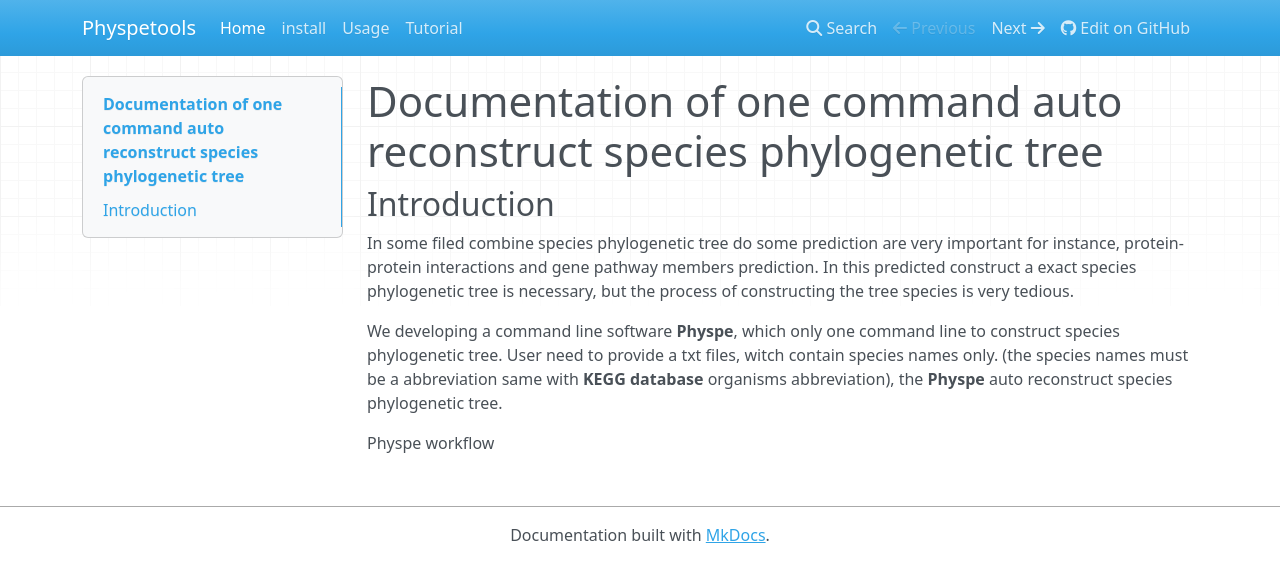
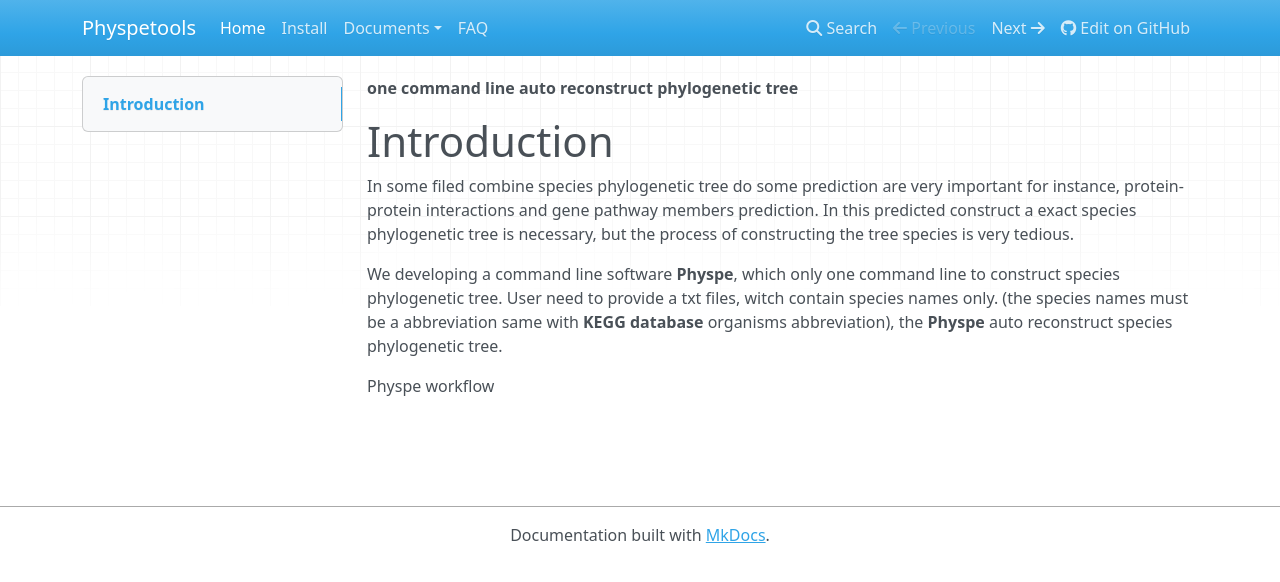
Before and after one commit to yangfangs/physpetools, an MkDocs documentation site: the page built from docs/docs/index.md, in a window 1280 px wide. Shown: the top 582 px of the page. Built offline with MkDocs 1.6.1, drawn with Linux system fonts in a browser that asks for light colours; nearby versions of some CDN libraries; old or Windows-style settings are respelled for this version of MkDocs.

Commit message:
update docs

```diff
--- a/docs/docs/index.md
+++ b/docs/docs/index.md
@@ -1,8 +1,8 @@
-# Documentation of one command auto reconstruct species phylogenetic tree
+
+**one command line auto reconstruct phylogenetic tree**
 
 
-
-## Introduction
+# Introduction
 
 In some filed combine species phylogenetic tree do some prediction are very important for instance,
 protein-protein interactions and gene pathway members prediction. In this predicted construct a exact species phylogenetic tree
--- a/docs/mkdocs.yml
+++ b/docs/mkdocs.yml
@@ -1,9 +1,11 @@
 site_name: Physpetools
 pages:
 - Home: index.md
-- install: install.md
-- Usage: usage.md
-- Tutorial: tutorial.md
+- Install: install.md
+- Documents:
+    - Usage: usage.md
+    - Tutorial: tutorial.md
+- FAQ: faq.md
 theme: mkdocs
 
 repo_url: https://github.com/xiaofeiyangyang/physpetools
```
Also changed, not shown: docs/docs/faq.md (added, +87 -0 lines).
